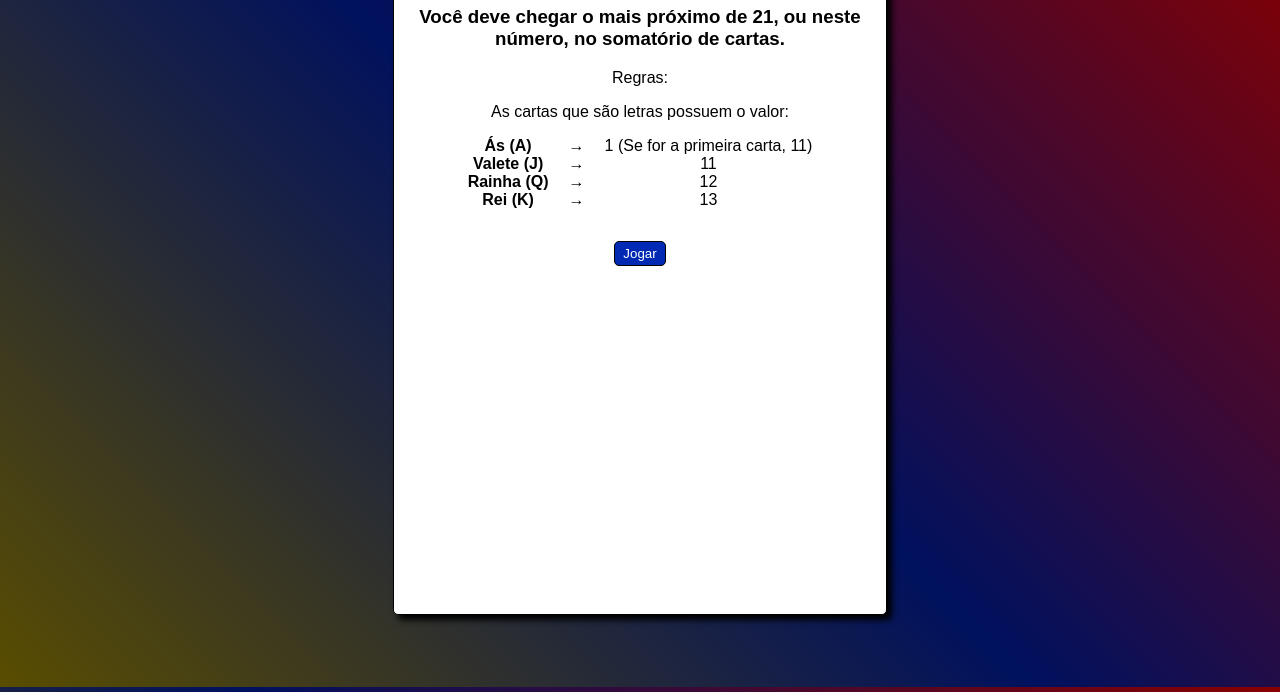
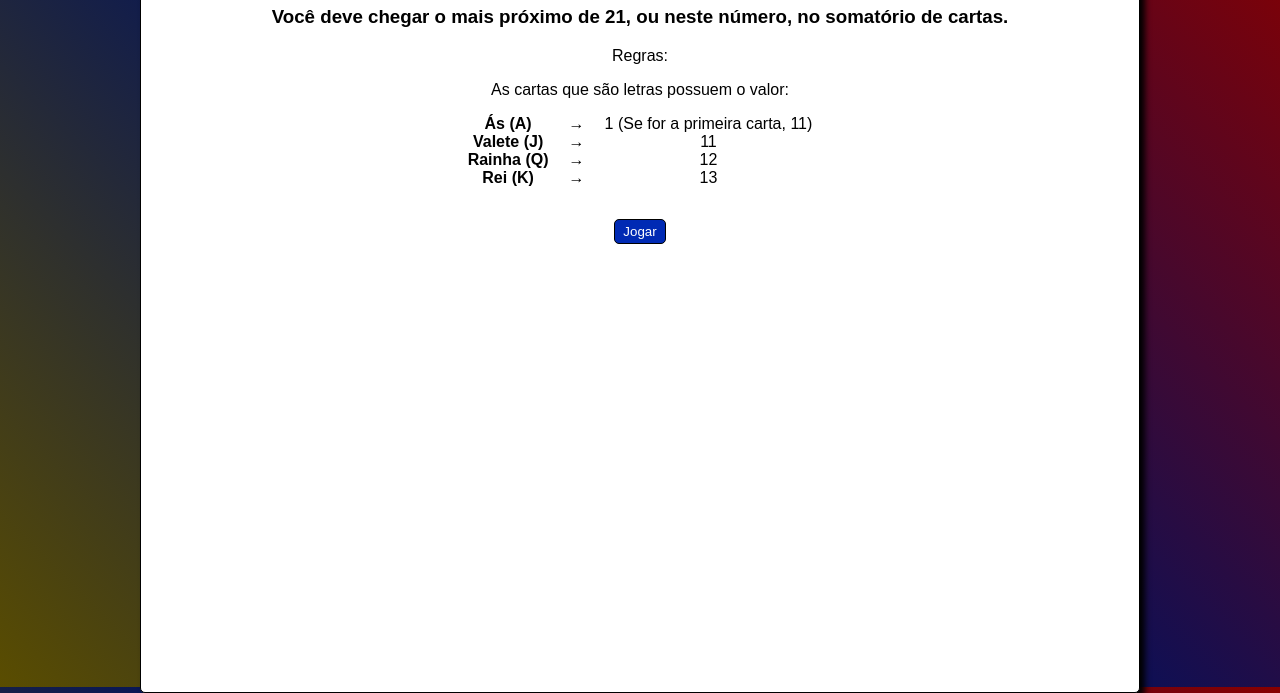
Before and after one commit to fdario/blackjack-game, a plain HTML site: page index.html in a window 1280 px wide. Shown: the part 108-801 px from the top of the page. Drawn offline with Linux system fonts and the light colour scheme.

Commit message:
adding and changing media queries

```diff
--- a/index.js
+++ b/index.js
@@ -1,12 +1,12 @@
 const cards = ['A', '2', '3', '4', '5', '6', '7', '8', '9', '10', 'J', 'Q', 'K'];
 const suits = ['Espadas', 'Copas', 'Paus', 'Ouros']
+let separacao = [' de '];
 const value = [];
 const suitsValue = [];
 const fullCards = [];
 
 let soma = 0;
 let position = 0;
-let separacao = [' de '];
 
 const button = document.getElementById('pegar-carta');
 button.addEventListener('click', drawCard);
--- a/style.css
+++ b/style.css
@@ -78,7 +78,10 @@ button {
     animation-name: appaear;
     animation-duration:  2s;
 }
-.disappaear {
-    animation-name: disappaear;
-    animation-duration:  5s;
+
+@media (min-width: 540px) {
+    #container {
+        width: 75%;
+        height: 95%;
+    }
 }
```
